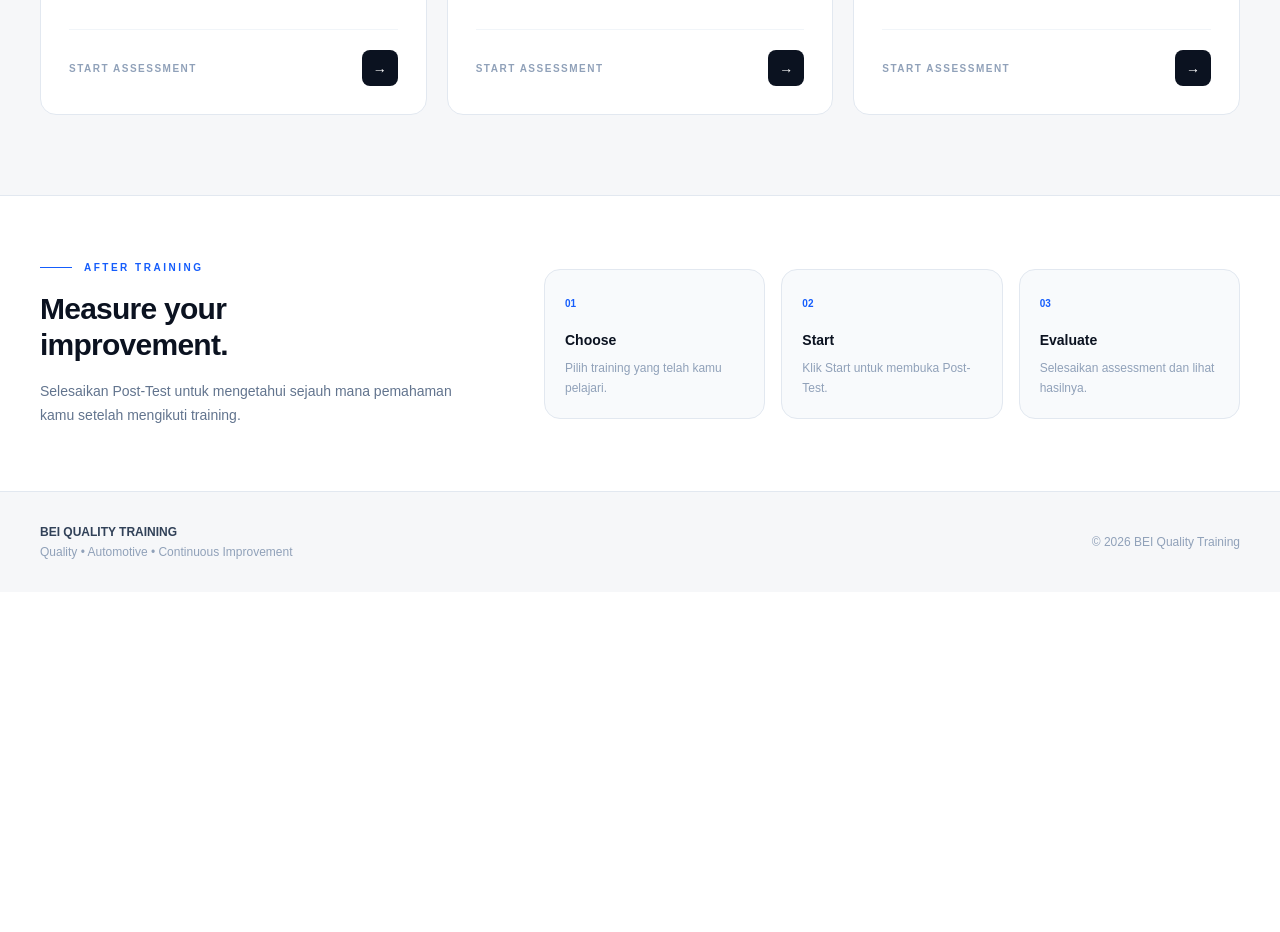
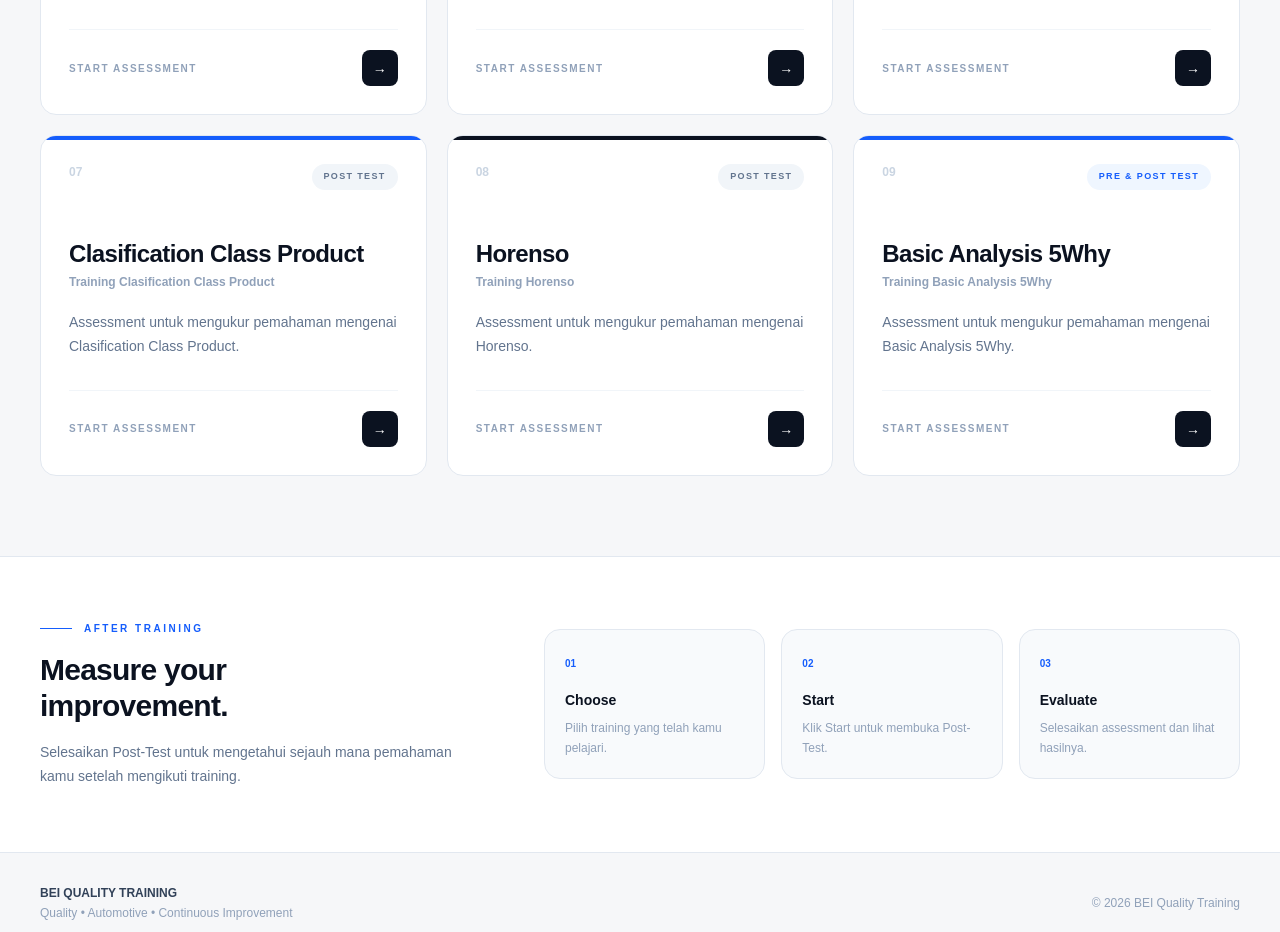
Before and after one commit to robysunjaya20/bei-quality-training, a Next.js app: page /post-test in a window 1280 px wide. Shown: the part 1300-2232 px from the top of the page. Before the commit the page ends 1892 px from the top, so only its background shows below. Built offline with nearby package versions, Linux system fonts and the light colour scheme.

Commit message:
add pre and post test

```diff
--- a/src/app/post-test/page.tsx
+++ b/src/app/post-test/page.tsx
@@ -61,6 +61,36 @@ const postTests = [
       type: "POST TEST",
     href: "https://item-item-mirror.vercel.app/post-test/",
     accent: "dark",
+  },
+    {
+    number: "07",
+    title: "Clasification Class Product",
+    subtitle: "Training Clasification Class Product",
+    description:
+    "Assessment untuk mengukur pemahaman mengenai Clasification Class Product.",
+    type: "POST TEST",
+    href: "https://forms.gle/59DS6cjiDkeBsw8UA",
+    accent: "blue",
+  },
+  {
+    number: "08",
+    title: "Horenso",
+    subtitle: "Training Horenso",
+    description:
+    "Assessment untuk mengukur pemahaman mengenai Horenso.",
+    type: "POST TEST",
+    href: "https://forms.gle/k8XdaKkVc13Dpaaj7",
+    accent: "dark",
+  },
+  {
+    number: "09",
+    title: "Basic Analysis 5Why",
+    subtitle: "Training Basic Analysis 5Why",
+    description:
+      "Assessment untuk mengukur pemahaman mengenai Basic Analysis 5Why.",
+    type: "PRE & POST TEST",
+    href: "https://basic-analysis-5-why.vercel.app/",
+    accent: "blue",
   },
 ];
 
--- a/src/app/pre-test/page.tsx
+++ b/src/app/pre-test/page.tsx
@@ -38,8 +38,8 @@ const preTests = [
     title: "Standar Tolerance",
     subtitle: "Training Basic Standar Tolerance",
     description:
-      "Assessment untuk mengukur pemahaman mengenai basic Standar Tolerance.",
-      type: "PRE TEST",
+    "Assessment untuk mengukur pemahaman mengenai basic Standar Tolerance.",
+    type: "PRE TEST",
     href: "https://test-standar-tolerance.vercel.app/pre-test",
     accent: "dark",
   },
@@ -48,7 +48,7 @@ const preTests = [
     title: "14 Q Principle",
     subtitle: "Training Basic 14 Q Principle",
     description:
-      "Assessment untuk mengukur pemahaman mengenai basic 14 Q Principle.",
+    "Assessment untuk mengukur pemahaman mengenai basic 14 Q Principle.",
     type: "PRE TEST",
     href: "https://14q-principle.vercel.app/",
     accent: "blue",
@@ -58,12 +58,42 @@ const preTests = [
     title: "Item-Item-Mirror",
     subtitle: "Training Item-Item-Mirror",
     description:
-      "Assessment untuk mengukur pemahaman mengenai Item-Item-Mirror.",
+    "Assessment untuk mengukur pemahaman mengenai Item-Item-Mirror.",
     type: "PRE TEST",
     href: "https://item-item-mirror.vercel.app/pre-test",
+    accent: "dark",
+  },
+  {
+    number: "07",
+    title: "Clasification Class Product",
+    subtitle: "Training Clasification Class Product",
+    description:
+    "Assessment untuk mengukur pemahaman mengenai Clasification Class Product.",
+    type: "PRE TEST",
+    href: "https://forms.gle/F9c19NTXmWyFzhSDA",
     accent: "blue",
   },
-  ];
+  {
+    number: "08",
+    title: "Horenso",
+    subtitle: "Training Horenso",
+    description:
+    "Assessment untuk mengukur pemahaman mengenai Horenso.",
+    type: "PRE TEST",
+    href: "https://forms.gle/KvzHpv2oPogest1h8",
+    accent: "dark",
+  },
+  {
+    number: "09",
+    title: "Basic Analysis 5Why",
+    subtitle: "Training Basic Analysis 5Why",
+    description:
+      "Assessment untuk mengukur pemahaman mengenai Basic Analysis 5Why.",
+    type: "PRE & POST TEST",
+    href: "https://basic-analysis-5-why.vercel.app/",
+    accent: "blue",
+  },
+];
 
 export default function PreTestPage() {
   return (
```
